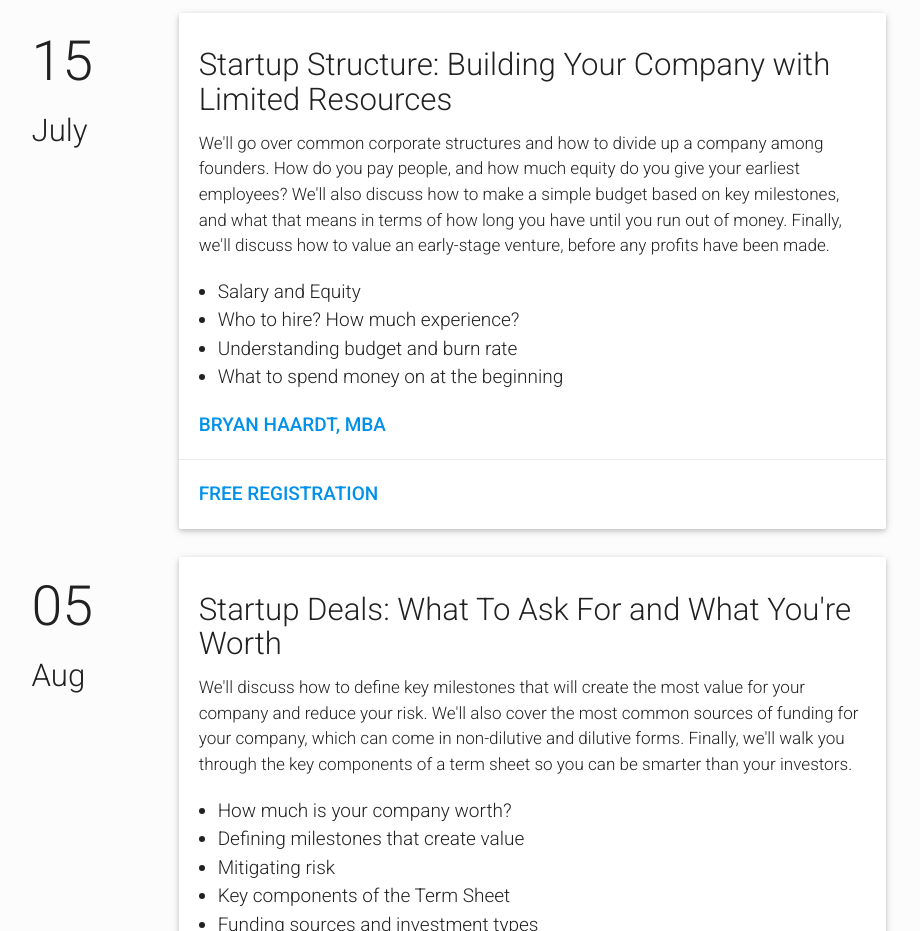
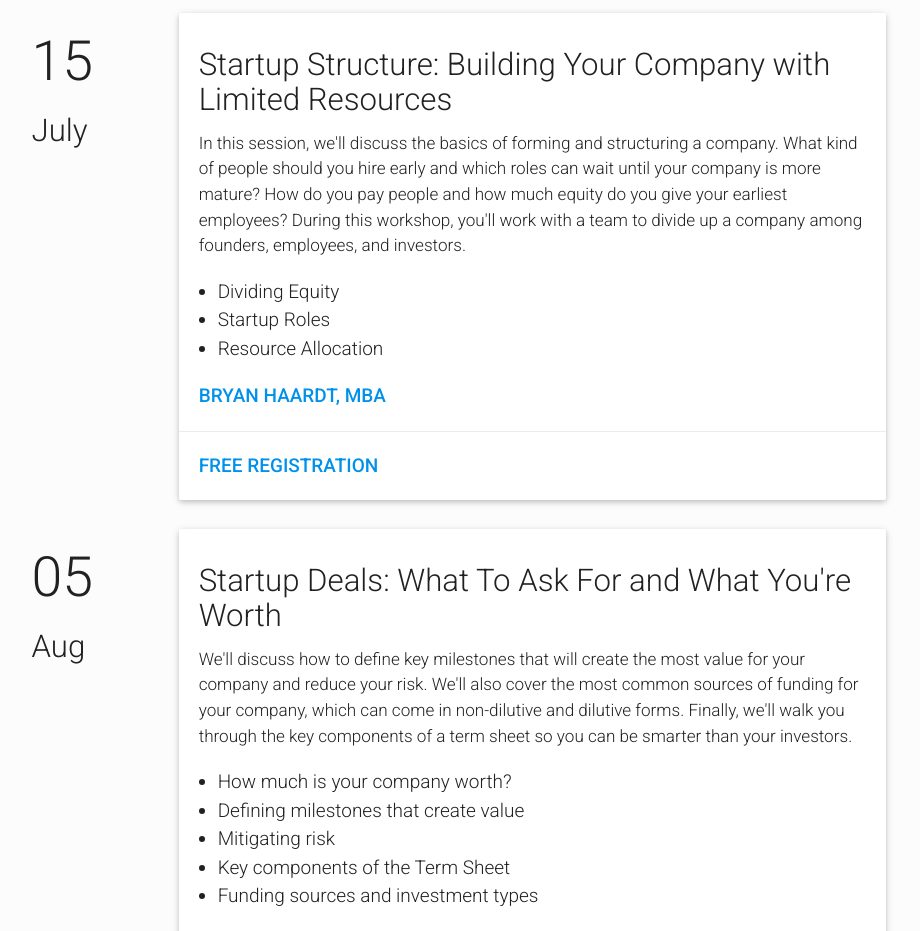
Before and after one commit to wclifton1/materialize-env, a plain HTML site: page foundations.html in a window 1280 px wide. Shown: the part 2433-3364 px from the top of the page, without its empty margins (93-1013 px from the left). Drawn offline with nearby package versions, Linux system fonts and the light colour scheme.

Commit message:
updated descriptions

```diff
--- a/foundations.html
+++ b/foundations.html
@@ -148,12 +148,11 @@
                   <div class="card">
                     <div class="card-content">
                       <h5>Startup Structure: Building Your Company with Limited Resources</h5>
-                      <p>We'll go over common corporate structures and how to divide up a company among founders. How do you pay people, and how much equity do you give your earliest employees? We'll also discuss how to make a simple budget based on key milestones, and what that means in terms of how long you have until you run out of money. Finally, we'll discuss how to value an early-stage venture, before any profits have been made.</p>
+                      <p>In this session, we'll discuss the basics of forming and structuring a company. What kind of people should you hire early and which roles can wait until your company is more mature? How do you pay people and how much equity do you give your earliest employees? During this workshop, you'll work with a team to divide up a company among founders, employees, and investors.</p>
                       <ul style="padding-left:1em">
-                        <li class="bullet">Salary and Equity</li>
-                        <li class="bullet">Who to hire? How much experience?</li>
-                        <li class="bullet">Understanding budget and burn rate</li>
-                        <li class="bullet">What to spend money on at the beginning</li>
+                        <li class="bullet">Dividing Equity</li>
+                        <li class="bullet">Startup Roles</li>
+                        <li class="bullet">Resource Allocation</li>
                       </ul>
                       <a href="#bryan">Bryan Haardt, MBA</a>
                     </div>
```
Also changed, not shown: img/simran.jpg.
